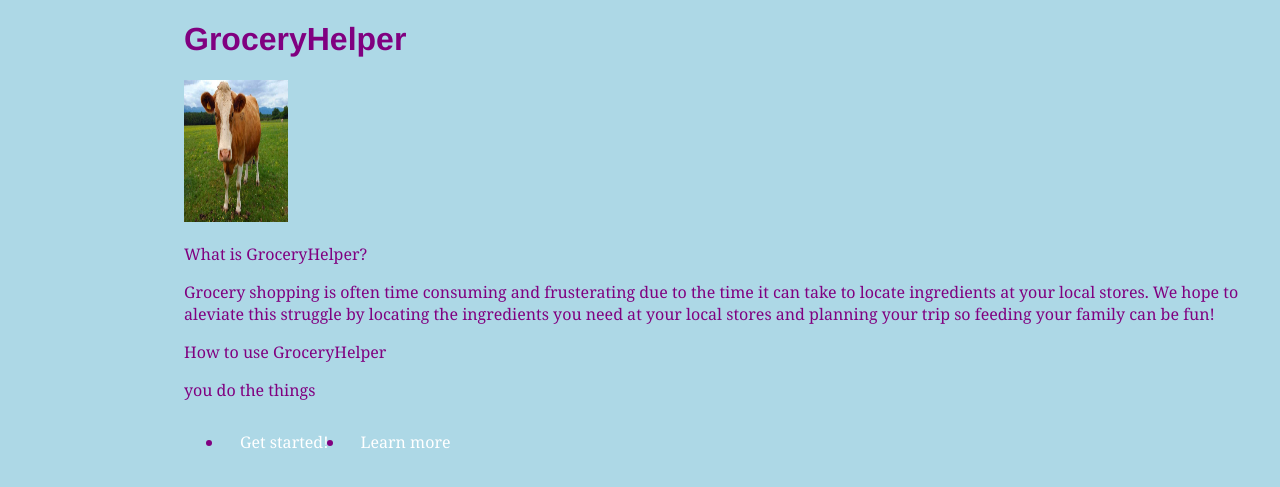
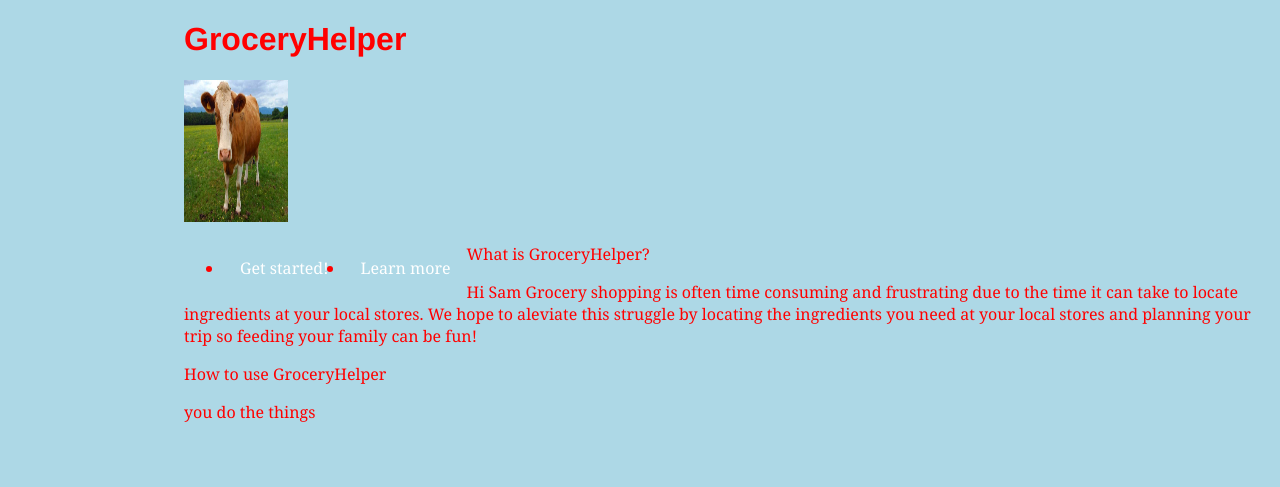
Before and after one commit to kylecombes/GroceryHelper, a Flask app: page / in a window 1280 px wide. Shown: the top 487 px of the page. Run offline with Flask 2, Linux system fonts and the light colour scheme.

Commit message:
Changed some styles

```diff
--- a/webapp/static/styles.css
+++ b/webapp/static/styles.css
@@ -2,17 +2,20 @@ body {
   padding-left: 11em;
   font-family: Georgia, "Times New Roman",
         Times, serif;
-  color: purple;
-  background-color: lightblue; }
+  color: red;
+  background-color: lightblue;
+}
 
 ul.navbar {
     list-style-type: none;
-    margin: 0;
-    padding: 0;
+    margin: 5;
+    padding: 5;
     overflow: hidden;
     background-color: #333;
 }
-
+div {
+    display: block;
+}
 li {
     float: left;
 }
--- a/webapp/templates/about.html
+++ b/webapp/templates/about.html
@@ -3,15 +3,27 @@
     <head>
 
         <title>GroceryHelper</title>
-        <link rel="stylesheet" type="text/css" href="styles.css">
+        <link rel="stylesheet" type="text/css" href="{{ url_for('static', filename='styles.css') }}">
 
     </head>
 <body>
     <h1>GroceryHelper</h1>
-    <img src="cow.jpg" width="104" height="142">
+    <img src="{{ url_for('static', filename='cow.jpg') }}" width="104" height="142">
+    <div class = "headerbar" id = "headerbar">
+    <nav>
+      <div>
+      <ul>
+        <li><a href="http://127.0.0.1:5000/app">Get started!</a></li>
+        <li><a href="http://127.0.0.1:5000/about_team">Learn more</a></li>
+      </ul>
+    </div>
+    </nav>
+  </div>
+  <div>
     <p> What is GroceryHelper?</p>
 
-    <p>Grocery shopping is often time consuming and frusterating due to the time it
+    <p>Hi Sam
+      Grocery shopping is often time consuming and frustrating due to the time it
       can take to locate ingredients at your local stores. We hope to aleviate this
       struggle by locating the ingredients you need at your local stores and planning
       your trip so feeding your family can be fun!</p>
@@ -20,11 +32,6 @@
 
       <p>you do the things</p>
 
-<nav>
-  <ul>
-    <li><a href="http://127.0.0.1:5000/app">Get started!</a></li>
-    <li><a href="http://127.0.0.1:5000/about_team">Learn more</a></li>
-  </ul>
-</nav>
+</div>
 </body>
   </html>
```
